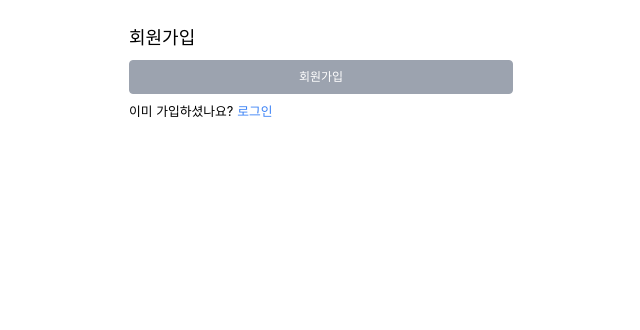
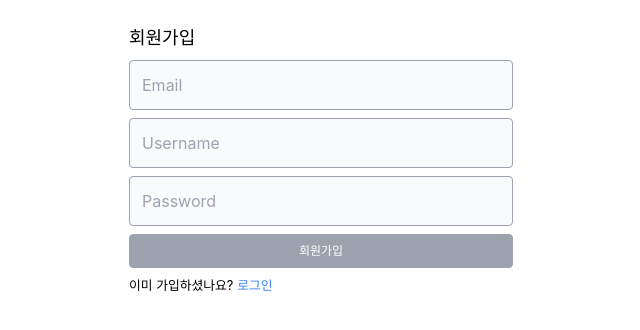
Before and after one commit to stk346/reddit-clone-app, a Next.js app in the folder client/: page /register in a window 1280 px wide. Shown: the top 330 px of the page, without its empty margins (319-959 px from the left). Built offline with nearby package versions, Linux system fonts and the light colour scheme.

Commit message:
회원가입 페이지 기능 구현중

```diff
--- a/client/src/pages/register.tsx
+++ b/client/src/pages/register.tsx
@@ -1,13 +1,36 @@
 import Link from "next/link";
-import React from "react";
+import React, { useState } from "react";
+import InputGroup from "../components/InputGroup";
 
-const register = () => {
+const Register = () => {
+    const [email, setEmail] = useState("");
+    const [username, setUsername] = useState("");
+    const [password, setPassword] = useState("");
+    const [errors, setErrors] = useState<any>({});
     return (
         <div className="bg-white">
             <div className="flex flex-col items-center justify-content h-screen p-6">
                 <div className='w-10/12 mx-auto md:w-96'>
                     <h1 className="mb-2 text-lg font-medium">회원가입</h1>
                     <form>
+                        <InputGroup
+                            placeholder="Email"
+                            value={email}
+                            setValue={setEmail}
+                            error={errors.email}
+                        />
+                        <InputGroup
+                            placeholder="Username"
+                            value={username}
+                            setValue={setUsername}
+                            error={errors.username}
+                        />
+                        <InputGroup
+                            placeholder="Password"
+                            value={password}
+                            setValue={setPassword}
+                            error={errors.password}
+                        />
                         <button className="w-full py-2 mb-1 text-xs fond-bold text-white uppercase bg-gray-400 border border-gray-400 rounded">
                             회원가입
                         </button>
@@ -22,4 +45,4 @@ const register = () => {
     )
 }
 
-export default register;
+export default Register;
```
